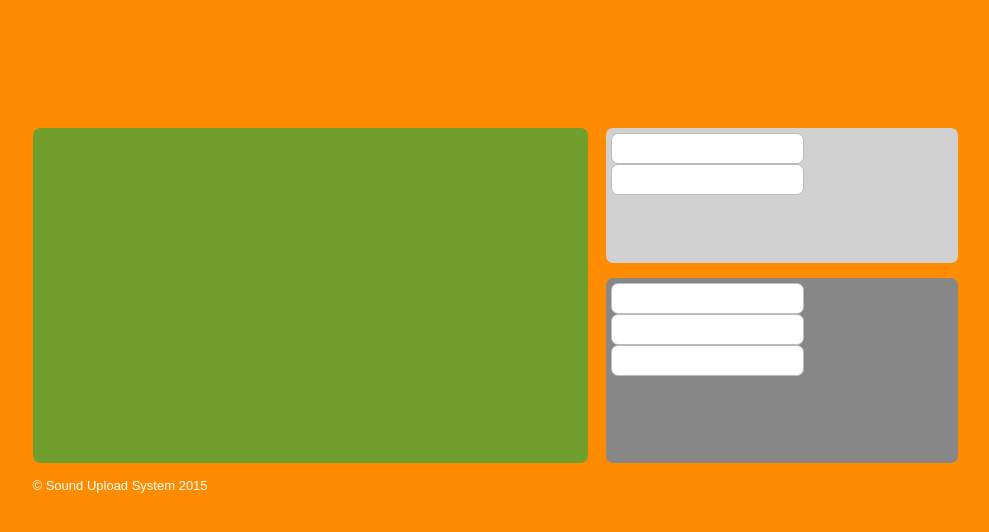
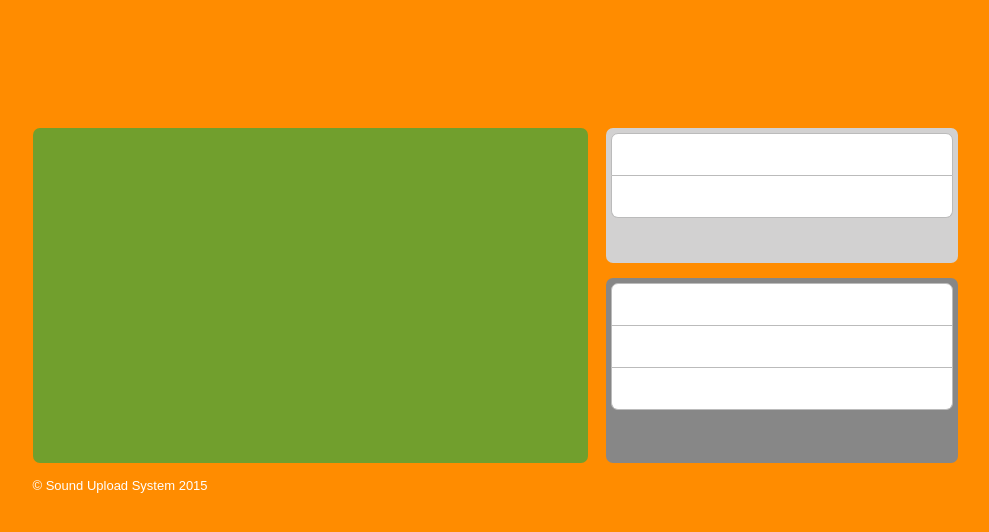
Before and after one commit to hssd8/sound, a PHP site: page / in a window 1280 px wide. Shown: the top 532 px of the page, without its empty margins (145-1134 px from the left). Run offline with PHP 8.4, Linux system fonts and the light colour scheme.

Commit message:
Updated index page @ Inputs

```diff
--- a/style/inputs.css
+++ b/style/inputs.css
@@ -9,7 +9,30 @@
 /*-------------------------------------------------------------*/
 .gen_inp
 {
-    border-radius : 7px;
-    padding : 7px;
-    border : 1px solid #BBB;
+    padding : 13px;
+    border  : 1px solid #BBB;
+    width   : 100%;
+    border-radius   : 7px;
+    box-sizing      : border-box;
+    -moz-box-sizing : border-box;
+    -webkit-box-sizing:border-box;
 }
+/*-------------------------------------------------------------*/
+/*                    Login & Register Inputs*/
+/*-------------------------------------------------------------*/
+.inp_top
+{
+    border-bottom-left-radius: 0px;
+    border-bottom-right-radius: 0px;
+}
+.inp_mid
+{
+    border-radius : 0px;
+    border-top : 0px;
+}
+.inp_bottom
+{
+    border-top : 0px;
+    border-top-right-radius: 0px;
+    border-top-left-radius : 0px;
+}
```
